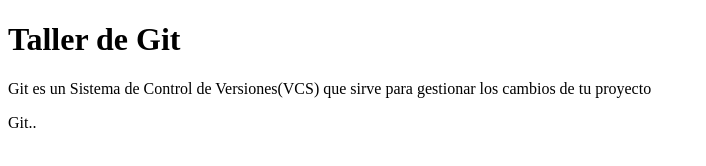
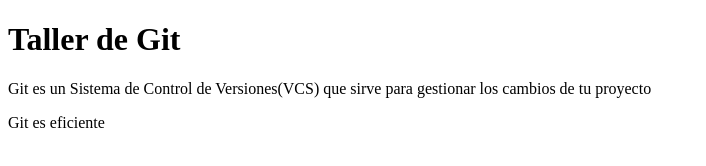
Before and after one commit to naico12/Taller-git, a plain HTML site: page index.html in a window 1280 px wide. Shown: the whole page, without its empty margins (0-706 px from the left). Drawn offline with Linux system fonts and the light colour scheme.

Commit message:
Agrega que Git les eficiente

```diff
--- a/index.html
+++ b/index.html
@@ -8,7 +8,7 @@
 	<p>Git es un Sistema de Control
 	de Versiones(VCS) que sirve para gestionar los cambios de tu proyecto</p>
 
-	<p>Git..</p>
+	<p>Git es eficiente</p>
 
 </body>
 </html>
```
